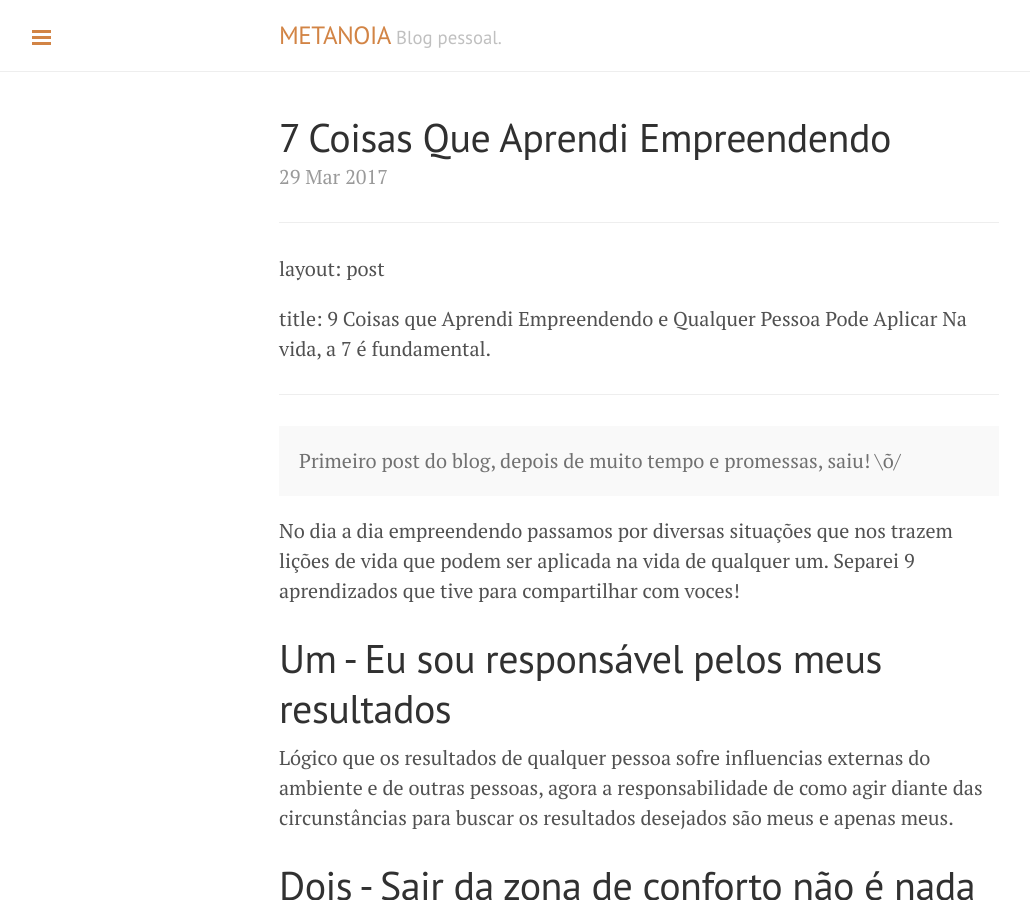
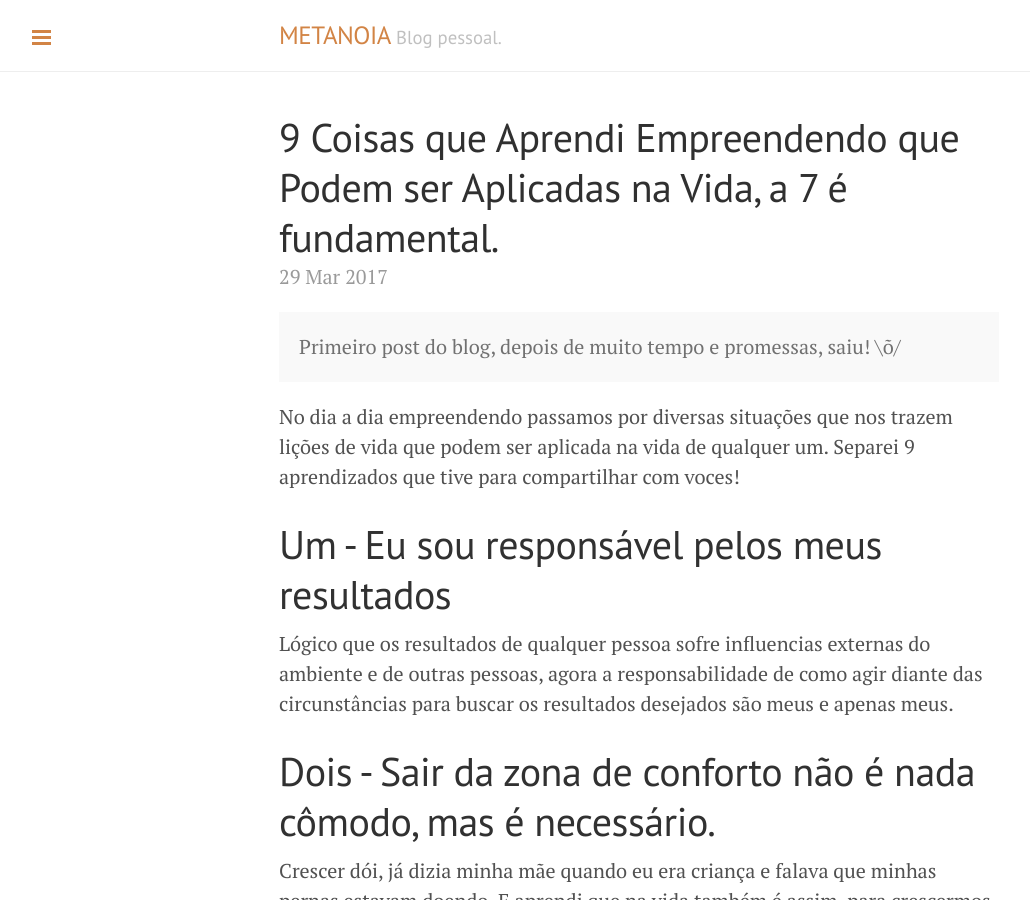
Before and after one commit to metanoia39/metanoia39.github.io, a Jekyll site: the page built from _posts/2017-03-29-7-coisas-que-aprendi-empreendendo.md, in a window 1280 px wide and 900 px high. Shown: the whole window, without its empty margins (1-1031 px from the left). Built offline with Jekyll 4.4.1, drawn with Linux system fonts in a browser that asks for light colours; our own code applies the rules of GitHub Pages for plain Markdown files.

Commit message:
Primeiro Post

```diff
--- a/_posts/2017-03-29-7-coisas-que-aprendi-empreendendo.md
+++ b/_posts/2017-03-29-7-coisas-que-aprendi-empreendendo.md
@@ -1,9 +1,6 @@
-
 ---
 layout: post
-
-title: 9 Coisas que Aprendi Empreendendo e Qualquer Pessoa Pode Aplicar Na vida, a 7 é fundamental.
-
+title: 9 Coisas que Aprendi Empreendendo que Podem ser Aplicadas na Vida, a 7 é fundamental.
 ---
 
 <div class="message">Primeiro post do blog, depois de muito tempo e promessas, saiu! \õ/</div>
```
